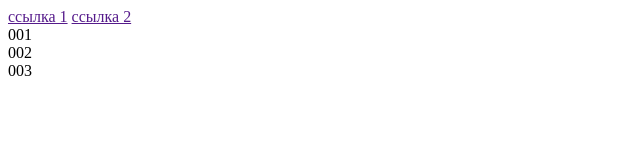
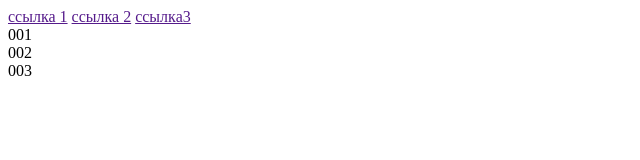
Before and after one commit to YuryPapkov/klop, a plain HTML site: page index.html in a window 1280 px wide. Shown: the full height of the page, 0-640 px from the left. Drawn offline with Linux system fonts and the light colour scheme.

Commit message:
commit-ссылка3

```diff
--- a/index.html
+++ b/index.html
@@ -13,7 +13,7 @@
         <nav class="navigation header__navigation">
             <a href="" class="navigation__link">ссылка 1</a>
             <a href="" class="navigation__link">ссылка 2</a>
-            <a href="" class="navigation__link"></a>
+            <a href="" class="navigation__link">ссылка3</a>
 
         </nav>
     </header>
```
